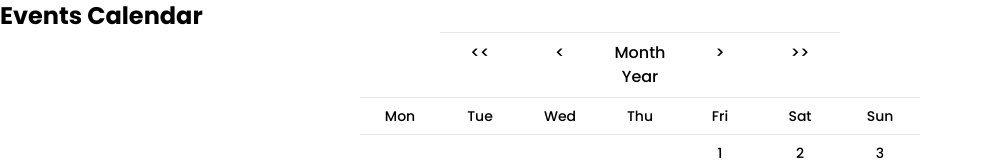
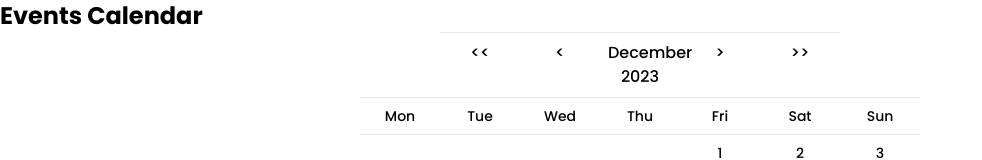
Before and after one commit to marcelamejiao/Event-Calendar, a React (Vite) app: page / in a window 1280 px wide. Shown: the top 160 px of the page, without its empty margins (0-982 px from the left). Built offline with nearby package versions, Linux system fonts and the light colour scheme.

Commit message:
add functionality to see previous months

```diff
--- a/src/components/CalendarCell/CalendarCell.tsx
+++ b/src/components/CalendarCell/CalendarCell.tsx
@@ -2,12 +2,13 @@ import clsx from 'clsx';
 
 interface Props extends React.PropsWithChildren {
 	className?: string;
+	onClick?: () => void;
 }
 
-const CalendarCell: React.FC<Props> = ({className, children}) => {
+const CalendarCell: React.FC<Props> = ({onClick, className, children}) => {
 
 	return (
-		<div className={clsx("w-[5rem] p-2",className)}>
+		<div onClick={onClick} className={clsx("w-[5rem] p-2",className)}>
 			{children}
 		</div>
 	)
--- a/src/components/CalendarHeader/CalendarHeader.tsx
+++ b/src/components/CalendarHeader/CalendarHeader.tsx
@@ -1,12 +1,22 @@
+import { format, sub } from "date-fns";
 import CalendarCell from "../CalendarCell/CalendarCell";
 
-const CalendarHeader = () => {
+interface Props {
+	currentDate: Date;
+	setCurrentDate: (currentDate: Date) => void;
+}
+
+const CalendarHeader = ({ currentDate, setCurrentDate }: Props) => {
+
+	const previousMonth = () => {
+		setCurrentDate && setCurrentDate(sub(currentDate, {months: 1}));
+	}
 
 	return (
 		<div className="border-t flex justify-center text-center">
 			<CalendarCell>{"<<"}</CalendarCell>
-			<CalendarCell>{"<"}</CalendarCell>
-			<CalendarCell className="w-[15rem]">Month Year</CalendarCell>
+			<CalendarCell onClick={previousMonth} >{"<"}</CalendarCell>
+			<CalendarCell className="w-[15rem]">{format(currentDate, 'LLLL yyyy')}</CalendarCell>
 			<CalendarCell>{">"}</CalendarCell>
 			<CalendarCell>{">>"}</CalendarCell>
 		</div>
--- a/src/container/MonthCalendar/MonthCalendar.tsx
+++ b/src/container/MonthCalendar/MonthCalendar.tsx
@@ -6,14 +6,19 @@ import { useState } from "react";
 
 const MonthCalendar = () => {
 	const [currentDate, setCurrentDate] = useState(new Date);
+
 	const startDate = startOfMonth(currentDate);
 	const endDate = endOfMonth(currentDate);
 	const numberOfDays = differenceInDays(endDate, startDate) + 1;
 	const initialPositionOfDay = startDate.getDay();
 
+
 	return (
 		<div className="flex justify-center items-center flex-col" >
-			<CalendarHeader />
+			<CalendarHeader
+					currentDate={currentDate}
+					setCurrentDate={setCurrentDate}
+			/>
 			<DaysOfWeekLabel />
 			<DayNumber
 				numberOfDays={numberOfDays}
```
